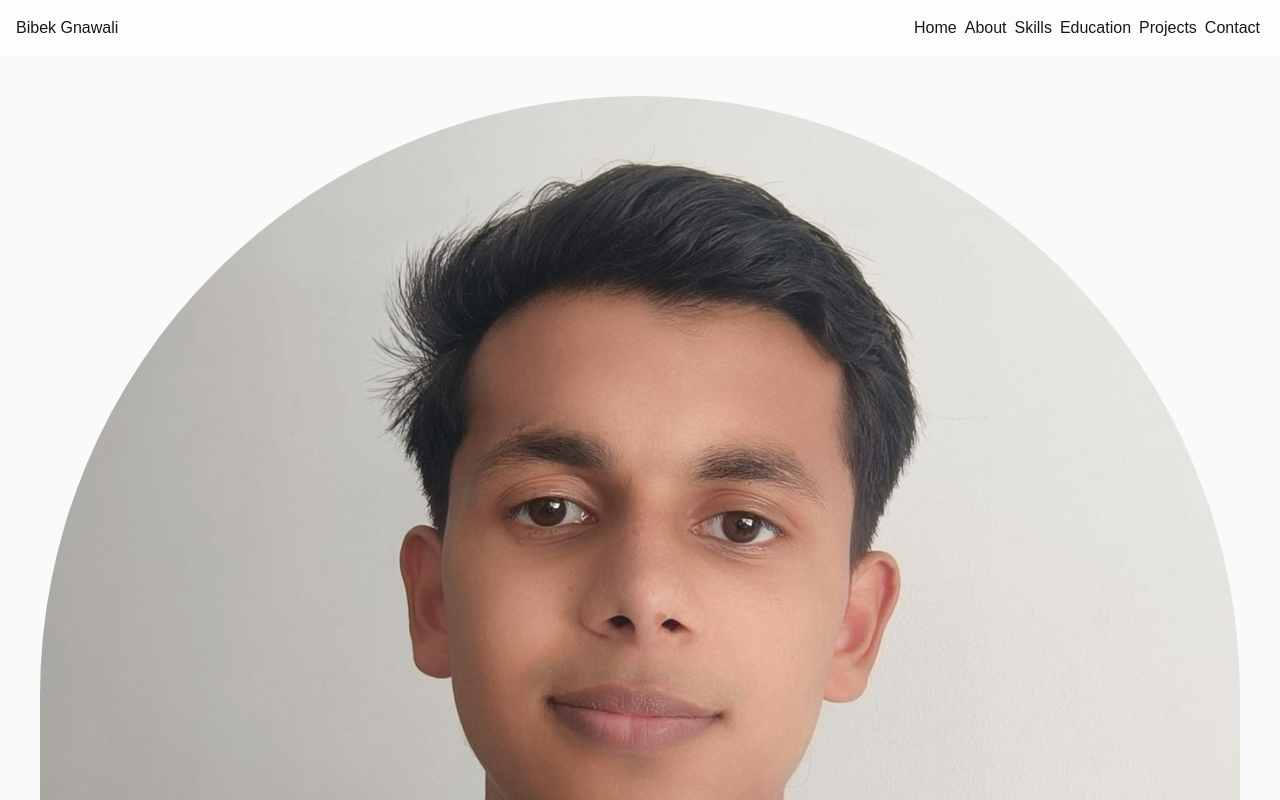
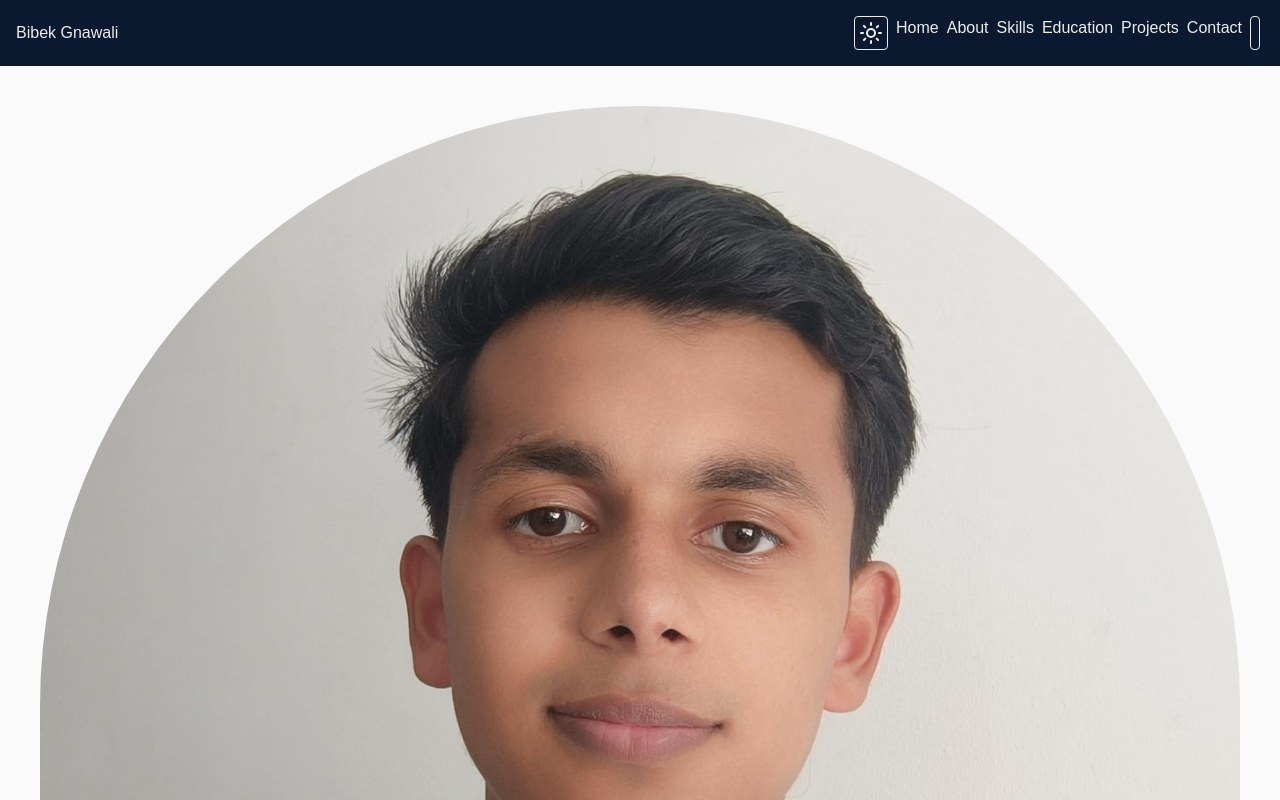
Before and after one commit to Bibek2442B/Portfolio, a Next.js app: page / in a window 1280 px wide. Shown: the top 800 px of the page. Built offline with nearby package versions, Linux system fonts and the light colour scheme.

Commit message:
Toggle Theme using useSyncExternalStore

```diff
--- a/app/globals.css
+++ b/app/globals.css
@@ -8,14 +8,11 @@
 @theme inline {
   --color-background: var(--background);
   --color-foreground: var(--foreground);
-
 }
 
-@media (prefers-color-scheme: light) {
-  :root {
-    --background: #fdfdfd;
-    --foreground: #171717;
-  }
+.light{
+  --background: #fdfdfd;
+  --foreground: #171717;
 }
 
 body {
--- a/app/layout.tsx
+++ b/app/layout.tsx
@@ -1,6 +1,8 @@
 import type { Metadata } from "next";
 import { Geist, Geist_Mono } from "next/font/google";
 import "./globals.css";
+import MyThemeProvider from "@/components/ThemeProvider"
+import React from "react";
 
 const geistSans = Geist({
   variable: "--font-geist-sans",
@@ -25,9 +27,14 @@ export default function RootLayout({
   return (
     <html
       lang="en"
+      suppressHydrationWarning
       className={`${geistSans.variable} ${geistMono.variable} h-full antialiased`}
     >
-      <body className="min-h-full flex flex-col">{children}</body>
+      <body className="min-h-full flex flex-col">
+        <MyThemeProvider>
+          {children}
+        </MyThemeProvider>
+      </body>
     </html>
   );
 }
--- a/app/page.tsx
+++ b/app/page.tsx
@@ -1,12 +1,14 @@
 'use client';
 import Image from "next/image";
 import {getAge} from '@/lib/utils';
+import ThemeToggle from "@/components/ThemeButton";
 
 import {Data} from '@/types';
 import data from '@/public/data/data.json';
 import Link from "next/link";
 import {Menu, X} from "lucide-react";
-import {useState} from "react";
+import React, {useState} from "react";
+import IconButton from "@/components/IconButton";
 
 export default function Home() {
   const details: Data = data;
@@ -22,21 +24,29 @@ export default function Home() {
         >
           {details.name}
         </Link>
+
+        <div className={"flex"}>
+          <ThemeToggle/>
           <div className={"hidden md:flex"}>
             {details.sections.map((section:string) =>
               <Link
                 className={"mx-1"}
-              key={section} href={"#"}>
+                key={section} href={"#"}
+              >
                 {section}
               </Link>)
             }
           </div>
+          <IconButton>
             <button
               className={"md:hidden"}
               onClick={() => setMenuOpen(!menuOpen)}
             >
               <Menu/>
             </button>
+          </IconButton>
+        </div>
+
       </nav>
 
       {menuOpen && (
@@ -65,6 +75,8 @@ export default function Home() {
           </aside>
         </>
       )}
+
+
       <div className="flex flex-col flex-1 items-center justify-between bg-zinc-50 font-sans">
         <main className="flex flex-1 w-full p-10 flex-col items-start justify-start">
           <div className="flex">
--- /dev/null
+++ b/components/IconButton.tsx
@@ -0,0 +1,5 @@
+export default function IconButton({children}: {children: React.ReactNode}) {
+  return(
+    <div className={"flex items-center justify-center border rounded  mx-1 p-1"}>{children}</div>
+  );
+}
--- /dev/null
+++ b/components/ThemeButton.tsx
@@ -0,0 +1,25 @@
+import {useTheme} from "next-themes";
+import {Sun, Moon} from "lucide-react";
+import {useSyncExternalStore} from "react";
+import IconButton from "@/components/IconButton";
+
+export default function ThemeToggle(){
+  const {theme, setTheme} = useTheme();
+  const mounted = useSyncExternalStore(
+    ()=> () => {},
+    ()=>true,
+    ()=>false,
+  )
+  if (!mounted) return null;
+  return (
+    <IconButton>
+      <button
+        onClick={() => setTheme(theme === "dark" ? "light" : "dark")}
+        aria-label="Toggle theme"
+      >
+        {theme === "dark" ? <Sun/> : <Moon/>}
+      </button>
+    </IconButton>
+
+  );
+}
--- /dev/null
+++ b/components/ThemeProvider.tsx
@@ -0,0 +1,13 @@
+import {ThemeProvider} from "next-themes";
+import React from "react";
+export default function MyThemeProvider({ children }: { children: React.ReactNode }) {
+  return (
+    <ThemeProvider
+      attribute={"class"}
+      defaultTheme={"dark"}
+      enableSystem={false}
+    >
+      {children}
+    </ThemeProvider>
+  )
+}
--- a/lib/utils.tsx
+++ b/lib/utils.tsx
@@ -1,3 +1,6 @@
+import {useTheme} from "next-themes";
+import {useEffect, useState} from "react";
+
 export function getAge(dateOfBirth: string | Date): number {
   const today = new Date();
   const dob= typeof dateOfBirth === "string" ? new Date(dateOfBirth) : dateOfBirth;
--- a/package.json
+++ b/package.json
@@ -11,6 +11,7 @@
   "dependencies": {
     "lucide-react": "^1.34.0",
     "next": "16.2.10",
+    "next-themes": "^0.4.6",
     "react": "19.2.4",
     "react-dom": "19.2.4"
   },
```
Also changed, not shown: 1 other file (tests, documents, lock files or other folders). Lines whose indentation alone changed are shown as unchanged.
